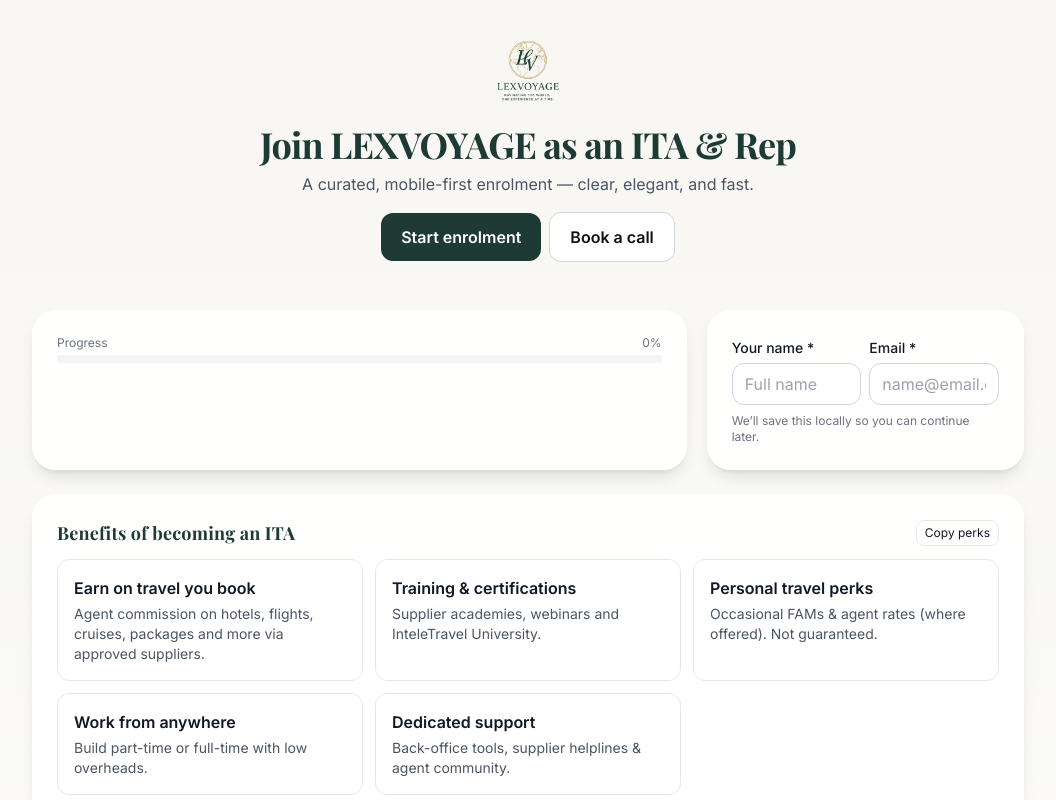
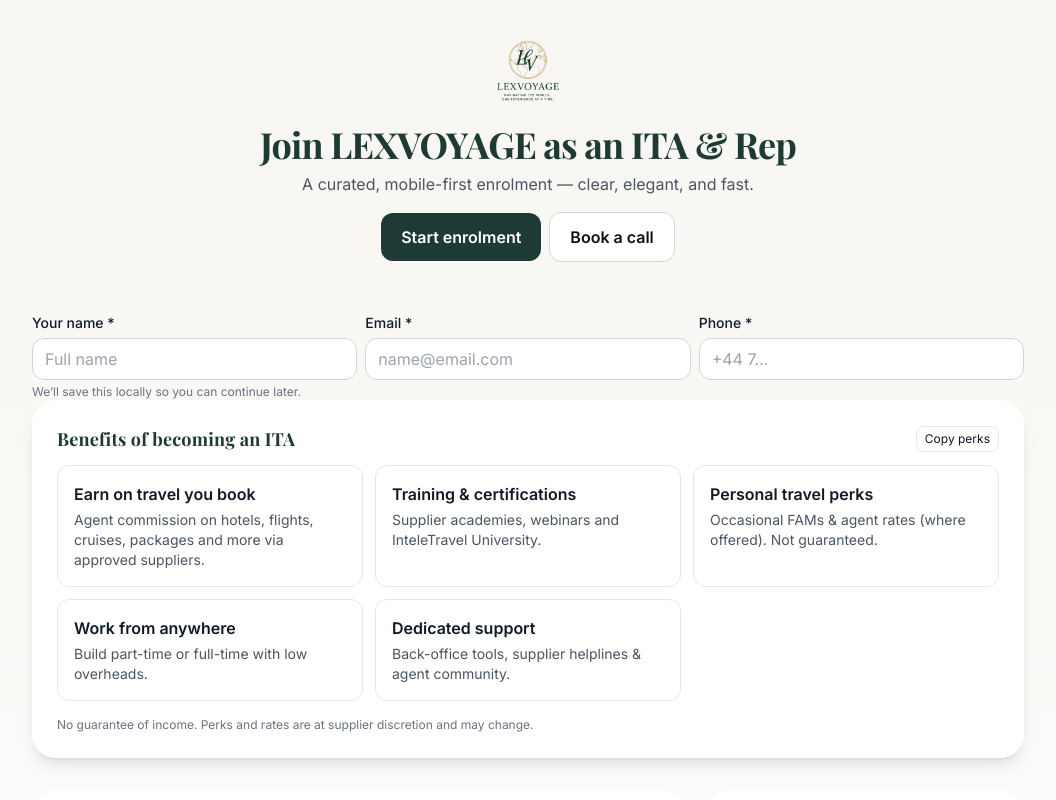
Before and after one commit to alexandravalencia-sys/ita-rep-onboarding, a Next.js app: page / in a window 1280 px wide. Shown: the top 800 px of the page, without its empty margins (112-1168 px from the left). Built offline with nearby package versions, Linux system fonts and the light colour scheme.

Commit message:
Update OnboardingApp.jsx

```diff
--- a/components/OnboardingApp.jsx
+++ b/components/OnboardingApp.jsx
@@ -103,23 +103,50 @@
   const total = 6;
   const [name, setName] = useState("");
   const [email, setEmail] = useState("");
+  const [phone, setPhone] = useState("");
   const [showErrors, setShowErrors] = useState(false);
+  const [leadSent, setLeadSent] = useState(false);
 
   useEffect(() => {
    const saved = JSON.parse(localStorage.getItem("itaRepWizard") || "{}");
    if (saved.step) setStep(saved.step);
    if (saved.name) setName(saved.name);
    if (saved.email) setEmail(saved.email);
+   if (saved.phone) setPhone(saved.phone);
+   if (saved.leadSent) setLeadSent(true);
 }, []);
+
 useEffect(() => {
-    localStorage.setItem("itaRepWizard", JSON.stringify({ step, name, email }));
-  }, [step, name, email]);
+  localStorage.setItem(
+    "itaRepWizard",
+    JSON.stringify({ step, name, email, phone, leadSent })
+  );
+}, [step, name, email, phone, leadSent]);
 
   const emailOk = /^[^@\s]+@[^@\s]+\.[^@\s]+$/.test(email);
-  const canProceed = step !== 1 || (name.trim().length > 1 && emailOk);
+  const phoneOk = phone.replace(/[^\d+]/g, "").length >= 7; // simple check
+  const canProceed = step !== 1 || (name.trim().length > 1 && emailOk && phoneOk);
 
-  const next = () => {
+const next = async () => {
   if (step === 1 && !canProceed) { setShowErrors(true); return; }
+
+  // Send lead once
+  if (step === 1 && !leadSent) {
+    try {
+      const res = await fetch("/api/lead", {
+        method: "POST",
+        headers: { "Content-Type": "application/json" },
+        body: JSON.stringify({ name, email, phone, sourceStep: 1 }),
+      });
+      if (res.ok) {
+        setLeadSent(true);
+      } else {
+        console.warn("Lead send failed", await res.json());
+      }
+    } catch (e) {
+      console.warn("Lead send error", e);
+    }
+  }
   setShowErrors(false);
   setStep((s) => Math.min(total, s + 1));
 };
@@ -138,7 +165,9 @@
               onClick={() => setStep((s) => Math.max(1, s - 1))} disabled={step === 1}>← Back</button>
       <div className="flex items-center gap-2">
         <button className="px-4 py-2 rounded-xl border border-gray-300 hover:bg-gray-50" onClick={() => setStep(1)}>Start again</button>
-        <CTA onClick={next} disabled={!canProceed}>{step === total ? "Finish" : "Next →"}</CTA>
+        <CTA onClick={next} disabled={!canProceed}>
+         {step === total ? "Finish" : "Next →"}
+        </CTA>
       </div>
     </div>
   );
@@ -161,15 +190,11 @@
         </div>
 
         {/* Progress + Required details */}
-        <div className="grid grid-cols-1 lg:grid-cols-3 gap-5 mb-6">
-          <Card className="lg:col-span-2"><Progress step={step} total={total} /></Card>
-          <Card>
-            <div className="space-y-2">
-              <div className="grid grid-cols-1 sm:grid-cols-2 gap-2">
+        <div className="grid grid-cols-1 sm:grid-cols-3 gap-2">
          <div>
           <label className="text-sm font-medium">Your name *</label>
           <input className="w-full rounded-xl border border-gray-300 px-3 py-2 mt-1"
-                         placeholder="Full name" value={name} onChange={(e) => setName(e.target.value)} />
+           placeholder="Full name" value={name} onChange={(e)=>setName(e.target.value)} />
     {showErrors && name.trim().length <= 1 && (
       <p className="text-xs text-red-600 mt-1">Please enter your name.</p>
     )}
@@ -178,16 +203,27 @@
     <label className="text-sm font-medium">Email *</label>
     <input className="w-full rounded-xl border border-gray-300 px-3 py-2 mt-1"
            type="email" placeholder="name@email.com"
-                         value={email} onChange={(e) => setEmail(e.target.value)} />
+           value={email} onChange={(e)=>setEmail(e.target.value)} />
     {showErrors && !emailOk && (
       <p className="text-xs text-red-600 mt-1">Please enter a valid email.</p>
     )}
   </div>
+  <div>
+    <label className="text-sm font-medium">Phone *</label>
+    <input className="w-full rounded-xl border border-gray-300 px-3 py-2 mt-1"
+           placeholder="+44 7…"
+           value={phone} onChange={(e)=>setPhone(e.target.value)} />
+    {showErrors && !phoneOk && (
+      <p className="text-xs text-red-600 mt-1">Please enter a valid phone.</p>
+    )}
   </div>
-              <div className="text-xs text-gray-500">We’ll save this locally so you can continue later.</div>
 </div>
-          </Card>
+
+<div className="text-xs text-gray-500 flex items-center gap-2 mt-1">
+  <span>We’ll save this locally so you can continue later.</span>
+  {leadSent && <span className="text-emerald-700">Lead sent ✓</span>}
 </div>
+
 
         {/* Benefits */}
         <div className="mb-8">
```
Lines whose indentation alone changed are shown as unchanged.
